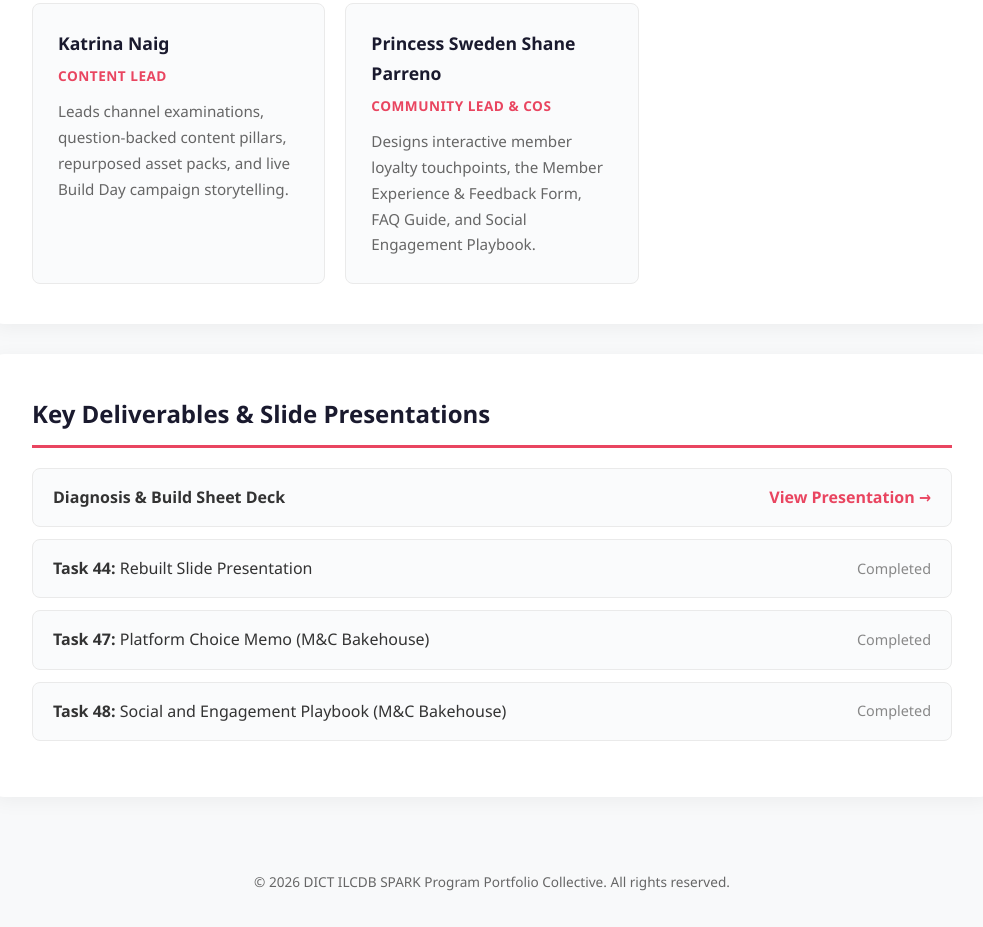
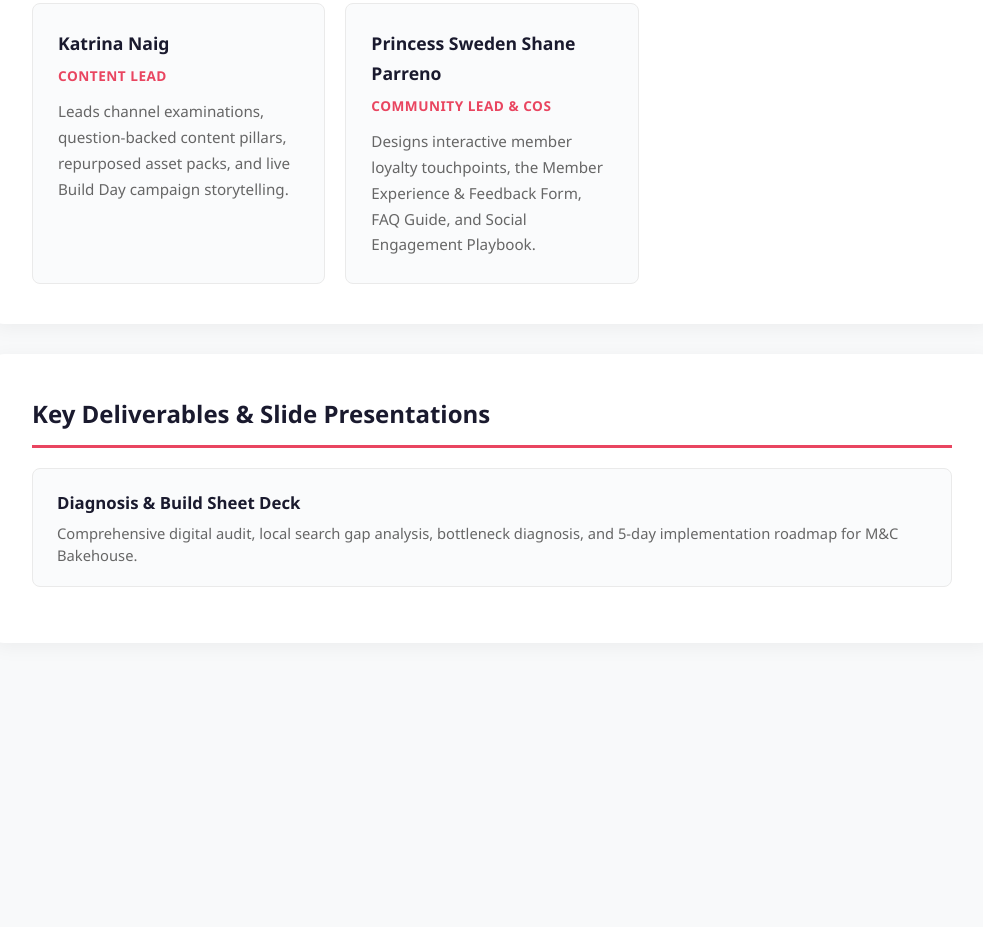
Before and after one commit to princessparreno/my-portfolio, a plain HTML site: page index.html in a window 1280 px wide. Shown: the part 1283-2210 px from the top of the page, without its empty margins (148-1131 px from the left). After the commit the page ends 1966 px from the top, so only its background shows below. Drawn offline with Linux system fonts and the light colour scheme.

Commit message:
Update index.html

```diff
--- a/index.html
+++ b/index.html
@@ -159,22 +159,66 @@
         .deliverables-list li {
             background: #fafbfc;
             border: 1px solid #eaeaea;
-            padding: 15px 20px;
-            margin-bottom: 12px;
+            padding: 20px 24px;
+            margin-bottom: 14px;
             border-radius: 8px;
             display: flex;
             justify-content: space-between;
             align-items: center;
+            gap: 20px;
+            transition: box-shadow 0.2s ease;
+        }
+
+        .deliverables-list li:hover {
+            box-shadow: 0 4px 12px rgba(0, 0, 0, 0.06);
+        }
+
+        .deliverable-info {
+            flex: 1;
+        }
+
+        .deliverable-title {
+            display: block;
+            font-size: 1.05rem;
+            font-weight: 700;
+            color: var(--primary);
+            margin-bottom: 4px;
+        }
+
+        .deliverable-desc {
+            margin: 0;
+            font-size: 0.92rem;
+            color: var(--text-muted);
+            line-height: 1.5;
         }
 
         .deliverables-list a {
             color: var(--accent);
             text-decoration: none;
             font-weight: 600;
+            white-space: nowrap;
         }
 
         .deliverables-list a:hover {
             text-decoration: underline;
+        }
+
+        .status-badge {
+            background-color: #eef2f7;
+            color: var(--primary);
+            font-size: 0.8rem;
+            font-weight: 600;
+            padding: 5px 12px;
+            border-radius: 20px;
+            white-space: nowrap;
+        }
+
+        @media (max-width: 600px) {
+            .deliverables-list li {
+                flex-direction: column;
+                align-items: flex-start;
+                gap: 12px;
+            }
         }
 
         footer {
@@ -252,28 +296,7 @@
             <h2>Key Deliverables & Slide Presentations</h2>
             <ul class="deliverables-list">
                 <li>
-                    <span><strong>Diagnosis & Build Sheet Deck</strong></span>
-                    <a href="https://docs.google.com/presentation/d/1fWg0zwI_dWWt6dHLZSb3nEiDP1WOOuhuy-wU6ibkQYY/edit?usp=sharing" target="_blank">View Presentation &rarr;</a>
-                </li>
-                <li>
-                    <span><strong>Task 44:</strong> Rebuilt Slide Presentation</span>
-                    <span style="color: #888; font-size: 0.9rem;">Completed</span>
-                </li>
-                <li>
-                    <span><strong>Task 47:</strong> Platform Choice Memo (M&C Bakehouse)</span>
-                    <span style="color: #888; font-size: 0.9rem;">Completed</span>
-                </li>
-                <li>
-                    <span><strong>Task 48:</strong> Social and Engagement Playbook (M&C Bakehouse)</span>
-                    <span style="color: #888; font-size: 0.9rem;">Completed</span>
-                </li>
-            </ul>
-        </section>
-    </main>
-
-    <footer>
-        <p>&copy; 2026 DICT ILCDB SPARK Program Portfolio Collective. All rights reserved.</p>
-    </footer>
-
-</body>
-</html>
+                    <div class="deliverable-info">
+                        <span class="deliverable-title">Diagnosis & Build Sheet Deck</span>
+                        <p class="deliverable-desc">Comprehensive digital audit, local search gap analysis, bottleneck diagnosis, and 5-day implementation roadmap for M&C Bakehouse.</p>
+                    </div>
```
